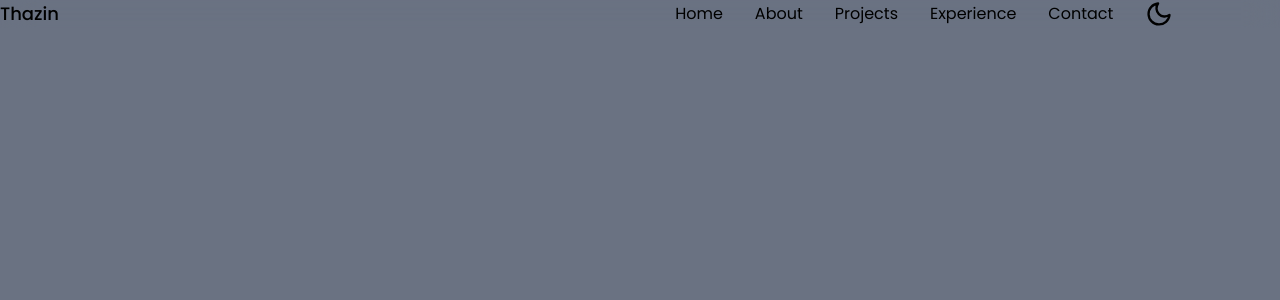
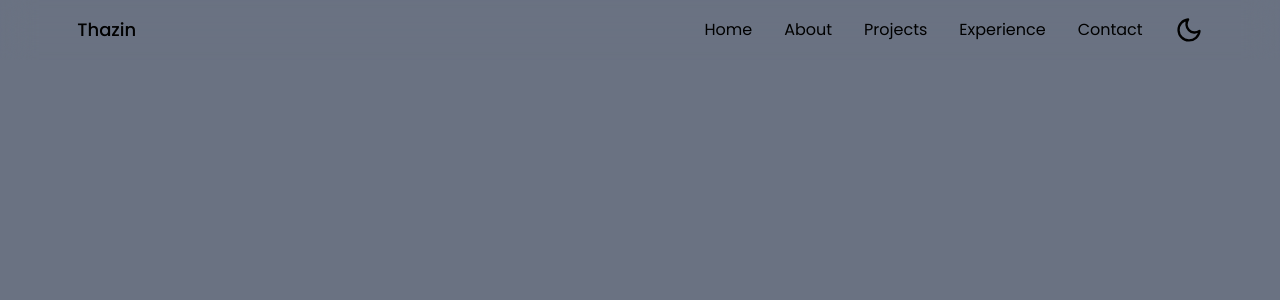
Before and after one commit to khaingthazindev/khaing_thazin, a Next.js app: page / in a window 1280 px wide. Shown: the top 300 px of the page. Built offline with nearby package versions, Linux system fonts and the light colour scheme.

Commit message:
[removed] * padding 0 margin 0 not to overwrite custom styles

```diff
--- a/src/app/globals.css
+++ b/src/app/globals.css
@@ -4,6 +4,9 @@
 
 * {
   box-sizing: border-box;
+}
+
+html, body {
   padding: 0;
   margin: 0;
 }
```
